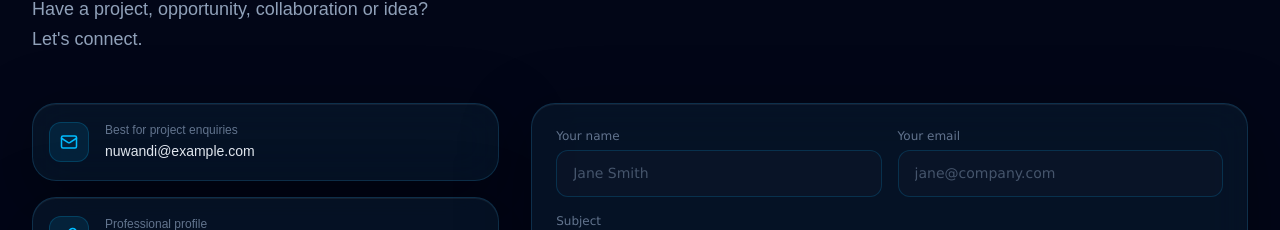
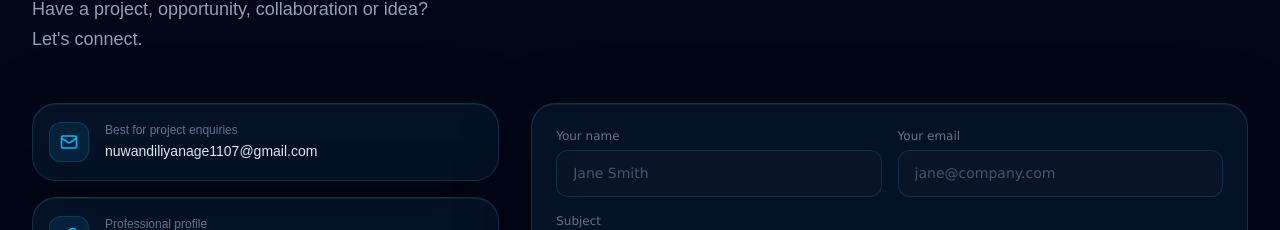
Before and after one commit to Nuwandi-Dulshara/my_portfolio_website, a React (Vite) app: page / in a window 1280 px wide. Shown: the part 7471-7701 px from the top of the page. Built offline with nearby package versions, Linux system fonts and the light colour scheme.

Commit message:
make footer

```diff
--- a/src/components/layout/Footer.jsx
+++ b/src/components/layout/Footer.jsx
@@ -11,7 +11,7 @@ const footerLinks = [
 const socialLinks = [
   { label: "GitHub", href: "https://github.com/Nuwandi-Dulshara", icon: GitFork },
   { label: "LinkedIn", href: "https://www.linkedin.com/in/nuwandi-dulshara-523365251/", icon: Link },
-  { label: "Email", href: "mailto:nuwandi@example.com", icon: Mail },
+  { label: "Email", href: "mailto:nuwandiliyanage1107@gmail.com", icon: Mail },
 ];
 
 export default function Footer() {
--- a/src/sections/Contact.jsx
+++ b/src/sections/Contact.jsx
@@ -14,15 +14,15 @@ import GlassCard from "../components/ui/GlassCard";
 const contactMethods = [
   {
     label: "Email",
-    value: "nuwandi@example.com",
-    href: "mailto:nuwandi@example.com",
+    value: "nuwandiliyanage1107@gmail.com",
+    href: "mailto:nuwandiliyanage1107@gmail.com",
     icon: Mail,
     description: "Best for project enquiries",
   },
   {
     label: "LinkedIn",
     value: "Nuwandi Dulshara",
-    href: "https://linkedin.com/in/nuwandi-dulshara",
+    href: "https://www.linkedin.com/in/nuwandi-dulshara-523365251/",
     icon: Link,
     description: "Professional profile",
   },
```
